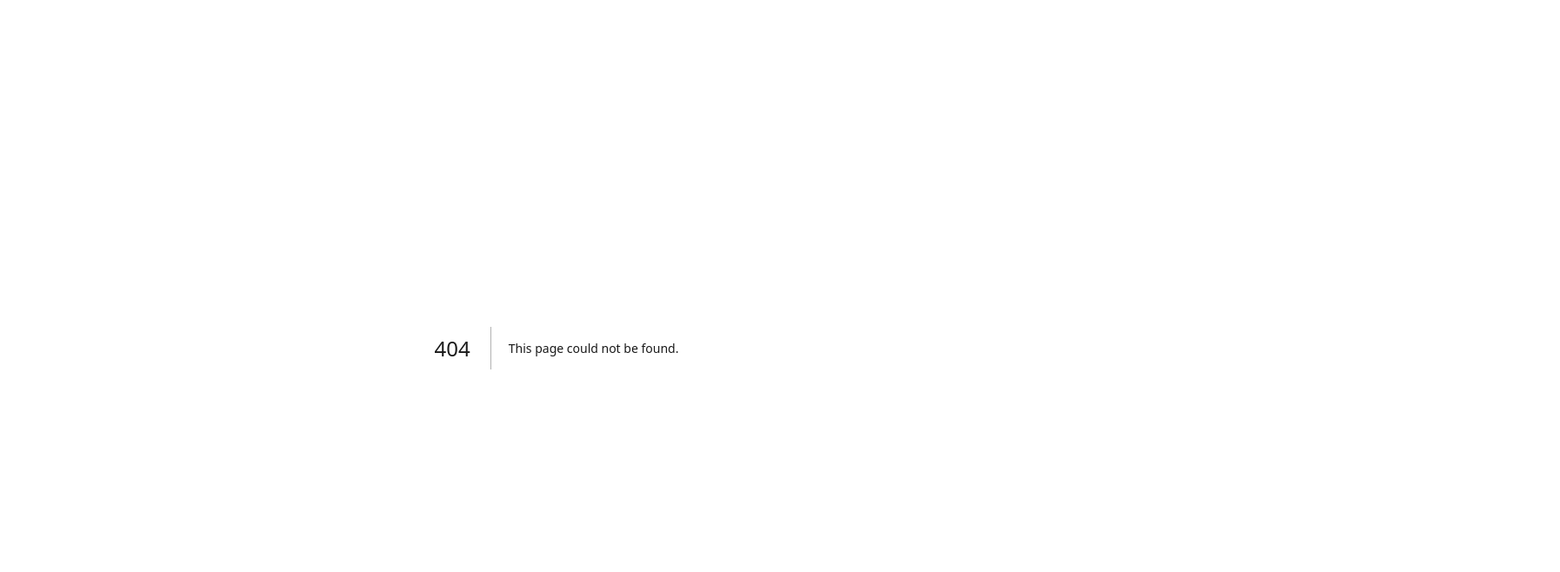
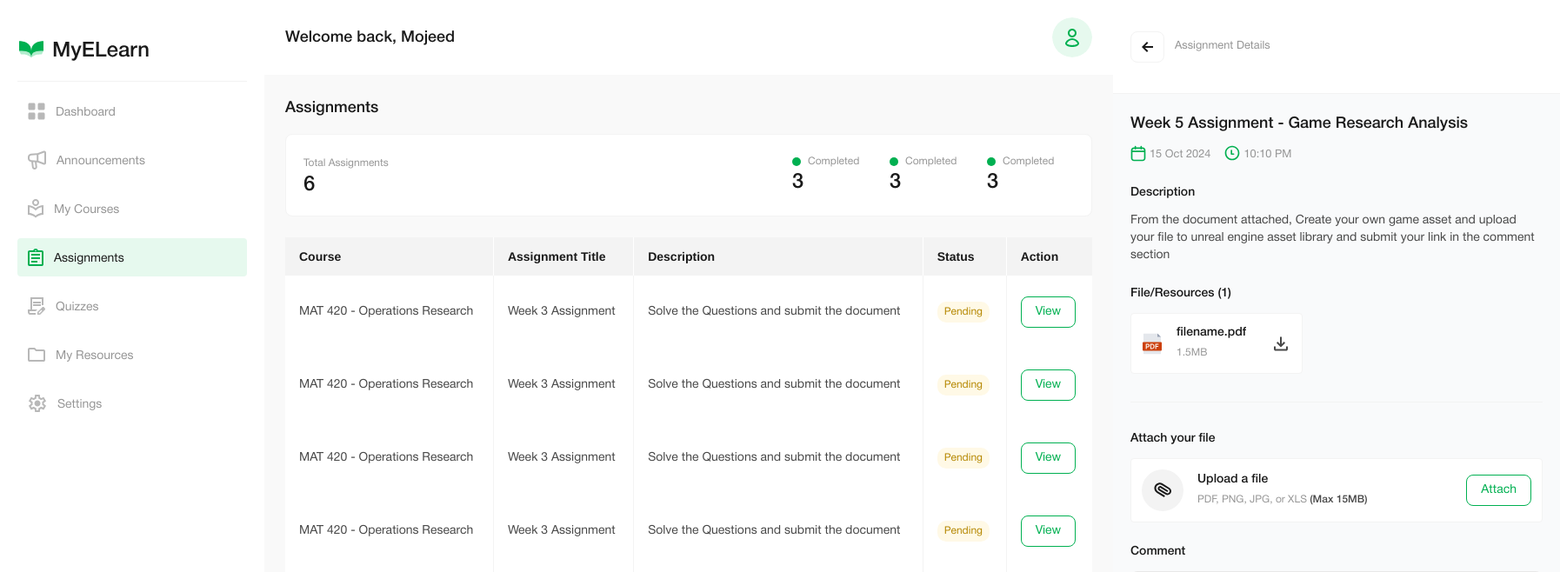
Before and after one commit to Adiomojeed/my-elearn-fe, a Next.js app: page /assignments in a window 1280 px wide. Before the commit this address had no page. Shown: the top 658 px of the page at 87% size, 1794 px wide, since content can reach past the window. Built offline with nearby package versions, Linux system fonts and the light colour scheme.

Commit message:
feat: assignments page

```diff
--- /dev/null
+++ b/src/app/(dashboard)/assignments/page.tsx
@@ -0,0 +1,49 @@
+import Button from "@/components/Button";
+import AssignmentTableRow from "@/components/dashboard/courses/AssignmentTableRow";
+import React from "react";
+
+const Page = () => {
+  const status = "pending";
+  return (
+    <section className="flex flex-col h-full">
+      <h6 className="md:text-lg font-medium">Assignments</h6>
+      <div className="mt-4 border border-[#F3F3F3] bg-white rounded-lg p-4 lg:p-5 lg:flex items-center">
+        <div>
+          <small className="text-xs text-grey-200">Total Assignments</small>
+          <h5 className="text-2xl font-medium leading-[29px]">6</h5>
+        </div>
+        <div className="mt-4 lg:mt-0 lg:ml-auto flex gap-3">
+          {Array.from({ length: 3 }).map((i, idx) => (
+            <div key={idx} className="min-w-[100px]">
+              <small className="text-xs text-grey-200 flex items-center gap-2">
+                <div className="w-[10px] h-[10px] rounded-full bg-primary-600" />
+                Completed
+              </small>
+              <h5 className="text-2xl font-medium leading-[29px] mt-[2px]">
+                3
+              </h5>
+            </div>
+          ))}
+        </div>
+      </div>
+      <table className="mt-4 lg:mt-6 bg-white">
+        <thead>
+          <tr>
+            <th>Course</th>
+            <th>Assignment Title</th>
+            <th className="hidden lg:table-cell">Description</th>
+            <th className="hidden lg:table-cell">Status</th>
+            <th>Action</th>
+          </tr>
+        </thead>
+        <tbody>
+          {Array.from({ length: 5 }).map((i, idx) => (
+            <AssignmentTableRow key={idx} />
+          ))}
+        </tbody>
+      </table>
+    </section>
+  );
+};
+
+export default Page;
--- a/src/components/dashboard/AnnouncementCard.tsx
+++ b/src/components/dashboard/AnnouncementCard.tsx
@@ -26,12 +26,7 @@ const AnnouncementCard = ({
         !pinned ? "border border-[#F3F3F3] p-4 lg:px-6 lg:py-9" : "p-4"
       } bg-white rounded-lg `}
     >
-      {isOpen && (
-        <div
-          onClick={onClose}
-          className="absolute left-0 top-0 z-[101] h-screen w-screen bg-black bg-opacity-10"
-        ></div>
-      )}
+
       <AnnouncementModal isOpen={isOpen} onClose={onClose} />
       <div className="flex gap-[10px]">
         <img src="/avatar-l.svg" className="w-9 h-9" alt="avatar" />
--- a/src/components/dashboard/AnnouncementModal.tsx
+++ b/src/components/dashboard/AnnouncementModal.tsx
@@ -27,9 +27,18 @@ const AnnouncementModal = ({
   onClose: () => void;
 }) => {
   return (
+    <>
+      {isOpen && (
+        <div
+          onClick={onClose}
+          className="absolute left-0 top-0 z-[101] h-screen w-screen bg-black bg-opacity-10"
+        ></div>
+      )}
       <div
         className={`absolute z-[101] h-full top-0 ${
-        isOpen ? "right-0" : "-right-[100%] md:-right-[500px] lg:-right-[720px]"
+          isOpen
+            ? "right-0"
+            : "-right-[100%] md:-right-[500px] lg:-right-[720px]"
         } bg-[#F9FAFB] w-full md:max-w-[500px] lg:max-w-[720px] transition-[right] easein duration-[750ms]`}
       >
         <div className="bg-white h-20 lg:h-[108px] border-b border-[#F3F3F3] flex items-center px-5 gap-3 sticky top-0">
@@ -76,6 +85,7 @@ const AnnouncementModal = ({
           </div>
         </div>
       </div>
+    </>
   );
 };
 
--- a/src/components/dashboard/AssignmentCard.tsx
+++ b/src/components/dashboard/AssignmentCard.tsx
@@ -17,12 +17,6 @@ const AssignmentCard = ({
   const { isOpen, onOpen, onClose } = useDisclosure();
   return (
     <div className="bg-white border border-[#F3F3F3] p-4 rounded-lg flex flex-col gap-3">
-      {isOpen && (
-        <div
-          onClick={onClose}
-          className="absolute left-0 top-0 z-[101] h-screen w-screen bg-black bg-opacity-10"
-        ></div>
-      )}
       <AssignmentModal isOpen={isOpen} onClose={onClose} />
       <p
         className={`text-xs px-2 py-1 rounded-[10px] w-min first-uppercase ${
--- a/src/components/dashboard/AssignmentModal.tsx
+++ b/src/components/dashboard/AssignmentModal.tsx
@@ -10,9 +10,18 @@ const AssignmentModal = ({
   onClose: () => void;
 }) => {
   return (
+    <>
+      {isOpen && (
+        <div
+          onClick={onClose}
+          className="absolute left-0 top-0 z-[101] h-screen w-screen bg-black bg-opacity-10"
+        ></div>
+      )}
       <div
         className={`absolute z-[101] h-full top-0 ${
-        isOpen ? "right-0" : "-right-[100%] md:-right-[500px] lg:-right-[514px]"
+          isOpen
+            ? "right-0"
+            : "-right-[100%] md:-right-[500px] lg:-right-[514px]"
         } bg-[#F9FAFB] w-full md:max-w-[500px] lg:max-w-[514px] transition-[right] easein duration-[750ms]`}
       >
         <div className="bg-white h-20 lg:h-[108px] border-b border-[#F3F3F3] flex items-center px-5 gap-3 sticky top-0">
@@ -24,7 +33,9 @@ const AssignmentModal = ({
           >
             <img src="/arrow-back.svg" alt="arrow-back icon" />
           </Button>
-        <small className="text-grey-300 line-clamp-1">Assignment Details</small>
+          <small className="text-grey-300 line-clamp-1">
+            Assignment Details
+          </small>
         </div>
         <div className="p-4 md:p-5">
           <p className="lg:text-lg leading-[22px] font-medium">
@@ -42,8 +53,8 @@ const AssignmentModal = ({
           </div>
           <p className="text-sm mt-6 font-medium">Description</p>
           <p className="text-sm mt-3 text-grey-400">
-          From the document attached, Create your own game asset and upload your
-          file to unreal engine asset library and submit your link in the
+            From the document attached, Create your own game asset and upload
+            your file to unreal engine asset library and submit your link in the
             comment section
           </p>
           <p className="text-sm mt-6 font-medium mb-3">File/Resources (1)</p>
@@ -55,7 +66,9 @@ const AssignmentModal = ({
             <div className="mt-3 p-3 bg-white rounded border border-[#F3F3F3] flex items-center gap-4">
               <img src="/attach.svg" alt="attach icon" />
               <div className="">
-              <p className="text-sm font-medium line-clamp-1">Upload a file</p>
+                <p className="text-sm font-medium line-clamp-1">
+                  Upload a file
+                </p>
                 <small className="text-xs text-grey-200">
                   PDF, PNG, JPG, or XLS{" "}
                   <span className="text-grey-400 font-medium">(Max 15MB)</span>
@@ -68,13 +81,18 @@ const AssignmentModal = ({
             </div>
           </div>
 
-        <TextArea label="Comment" labelClassName="font-medium text-grey-500" />
+          <TextArea
+            placeholder="Write your comment here"
+            label="Comment"
+            labelClassName="font-medium text-grey-500"
+          />
 
           <Button className="mt-6 px-6 text-sm" size="md">
             Submit
           </Button>
         </div>
       </div>
+    </>
   );
 };
 
--- a/src/components/dashboard/Navbar.tsx
+++ b/src/components/dashboard/Navbar.tsx
@@ -21,8 +21,7 @@ const Navbar = ({ onOpen }: { onOpen: () => void }) => {
           className="ml-auto rounded-full"
         />
         <button className="ml-2 md:hidden" onClick={onOpen}>
-          hm
-          {/* <HambergerMenu size="24" color="#000000" /> */}
+          <img src="/hamburger.svg" className="w-7" alt="hamburger icon" />
         </button>
       </div>
     </nav>
--- a/src/components/dashboard/Sidebar.tsx
+++ b/src/components/dashboard/Sidebar.tsx
@@ -74,7 +74,7 @@ const Sidebar = ({
       }`}
     >
       <button className="absolute right-4 top-4 md:hidden" onClick={onClose}>
-        x
+        <img src="/close.svg" className="w-6" alt="close icon" />
       </button>
       <Link className="border-b block border-[#F2F2F2] pb-5" href={"/"}>
         <img src="/logo.svg" alt="logo" />
--- /dev/null
+++ b/src/components/dashboard/courses/AssignmentTableRow.tsx
@@ -0,0 +1,50 @@
+"use client";
+
+import Button from "@/components/Button";
+import useDisclosure from "@/hooks/useDisclosure";
+import AssignmentModal from "../AssignmentModal";
+
+export type AssignmentTableRowProps = {
+  id: string;
+  course: string;
+  title: string;
+  description: string;
+  status: string;
+};
+
+const AssignmentTableRow = ({ assignment }: AssignmentTableRowProps) => {
+  const { isOpen, onOpen, onClose } = useDisclosure();
+  const status = "pending";
+  return (
+    <>
+      <tr>
+        <td>MAT 420 - Operations Research</td>
+        <td>Week 3 Assignment</td>
+        <td className="hidden lg:table-cell">
+          Solve the Questions and submit the document
+        </td>
+        <td className="hidden lg:table-cell">
+          <p
+            className={`text-xs px-2 py-1 rounded-[10px] w-min first-uppercase ${
+              status === "pending"
+                ? "text-[#B58700] bg-[#FFF9E6]"
+                : status === "completed"
+                ? "text-[#00893F] bg-[#E6F9EE]"
+                : "text-[#E8382C] bg-[#FFECEA]"
+            }`}
+          >
+            {status}
+          </p>
+        </td>
+        <td>
+          <Button onClick={onOpen} btnType="outline" size="sm" className="px-4">
+            View
+          </Button>
+        </td>
+      </tr>
+      <AssignmentModal isOpen={isOpen} onClose={onClose} />
+    </>
+  );
+};
+
+export default AssignmentTableRow;
--- a/src/styles/globals.css
+++ b/src/styles/globals.css
@@ -71,6 +71,19 @@ body {
 
   .btn-outline {
     @apply text-primary-600 !border !border-solid border-primary-600 hover:bg-primary-600 hover:text-white focus:ring-4 focus:ring-primary-500 focus:ring-opacity-50 rounded-lg h-[36px] text-sm flex items-center justify-center px-10 whitespace-nowrap cursor-pointer;
+  }
+
+  tr th {
+    @apply p-3 lg:py-3 lg:px-4 text-left text-sm bg-[#F3F3F3] border-r border-[#fff] whitespace-nowrap;
+  }
+
+  tr td {
+    @apply p-3 lg:px-4 lg:py-6 text-grey-400 text-sm border-r border-[#F3F3F3];
+  }
+
+  tr th:last-child,
+  tr td:last-child {
+    @apply border-r-0;
   }
 }
 
```
Also changed, not shown: public/close.svg (added), public/hamburger.svg (added). Lines whose indentation alone changed are shown as unchanged.
